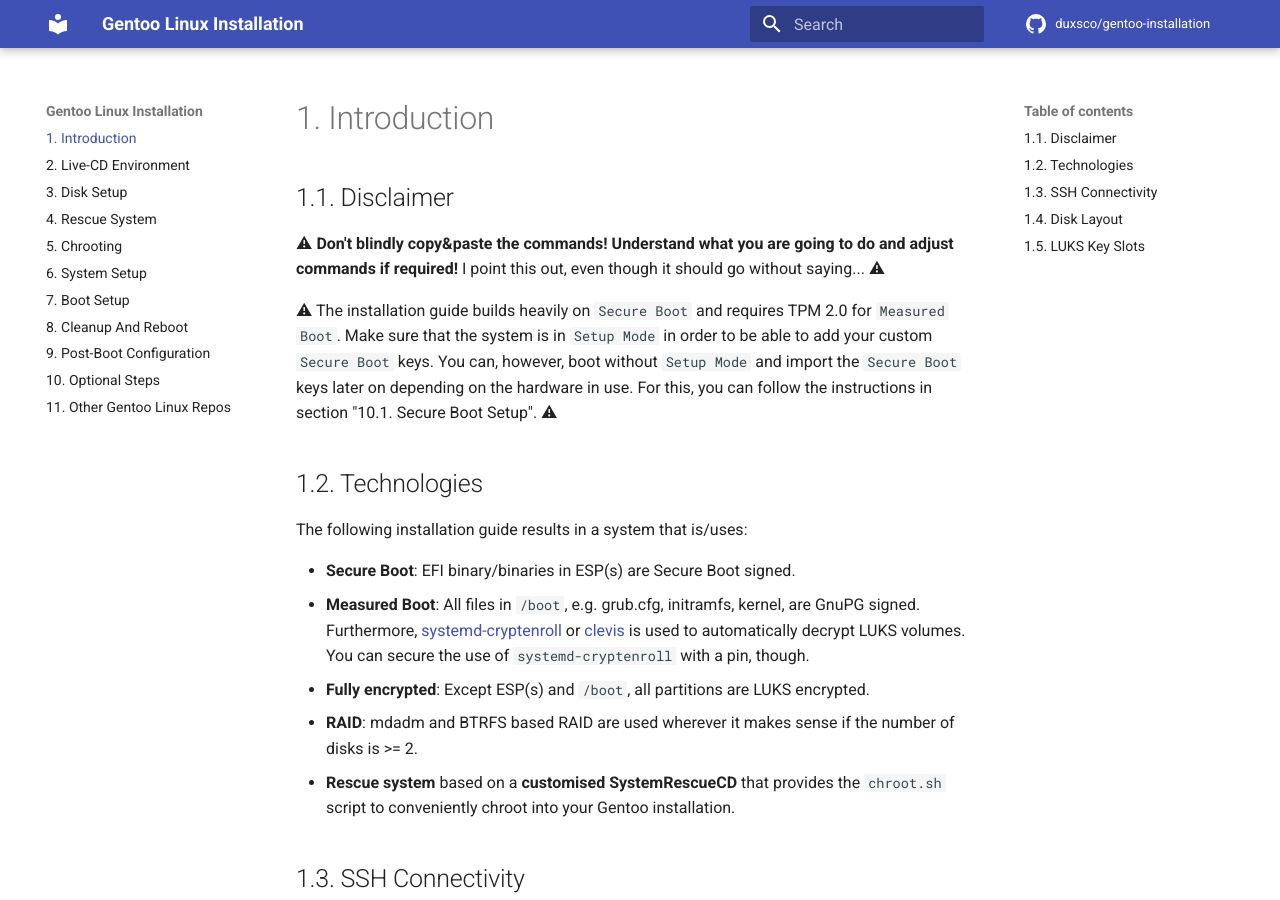
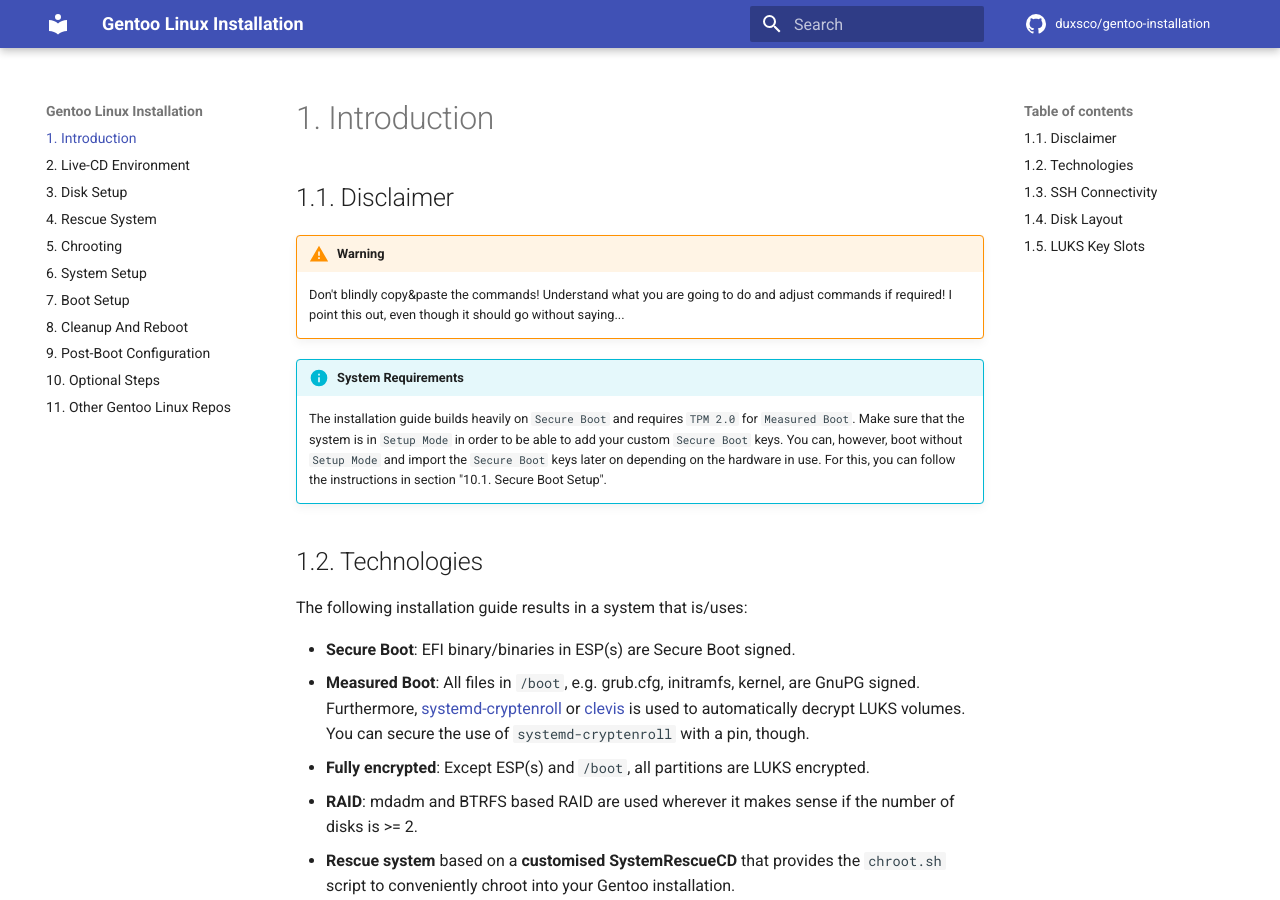
Before and after one commit to duxsco/gentoo-installation, an MkDocs documentation site: the page built from docs/index.md, in a window 1280 px wide and 900 px high. Built offline with MkDocs 1.6.1 and Material for MkDocs 9.7.7, drawn with Linux system fonts in a browser that asks for light colours; comment, search, counter and statistics services are not loaded.

```diff
--- a/docs/index.md
+++ b/docs/index.md
@@ -1,8 +1,10 @@
 ## 1.1. Disclaimer
 
-⚠ **Don't blindly copy&paste the commands! Understand what you are going to do and adjust commands if required!** I point this out, even though it should go without saying... ⚠
+!!! warning
+    Don't blindly copy&paste the commands! Understand what you are going to do and adjust commands if required! I point this out, even though it should go without saying...
 
-⚠ The installation guide builds heavily on `Secure Boot` and requires TPM 2.0 for `Measured Boot`. Make sure that the system is in `Setup Mode` in order to be able to add your custom `Secure Boot` keys. You can, however, boot without `Setup Mode` and import the `Secure Boot` keys later on depending on the hardware in use. For this, you can follow the instructions in section "10.1. Secure Boot Setup". ⚠
+!!! info "System Requirements"
+    The installation guide builds heavily on `Secure Boot` and requires `TPM 2.0` for `Measured Boot`. Make sure that the system is in `Setup Mode` in order to be able to add your custom `Secure Boot` keys. You can, however, boot without `Setup Mode` and import the `Secure Boot` keys later on depending on the hardware in use. For this, you can follow the instructions in section "10.1. Secure Boot Setup".
 
 ## 1.2. Technologies
 
--- a/mkdocs.yml
+++ b/mkdocs.yml
@@ -14,8 +14,11 @@ theme:
   icon:
     repo: material/github
 markdown_extensions:
-  toc:
-    permalink: True
+  - admonition
+  - pymdownx.details
+  - pymdownx.superfences
+  - toc:
+      permalink: True
 nav:
   - 1. Introduction: index.md
   - 2. Live-CD Environment: live-cd_environment.md
```
Also changed, not shown: docs/chrooting.md (+2 -1 lines), docs/disk_setup.md (+4 -2 lines), docs/post-boot_configuration.md (+4 -1 lines).
